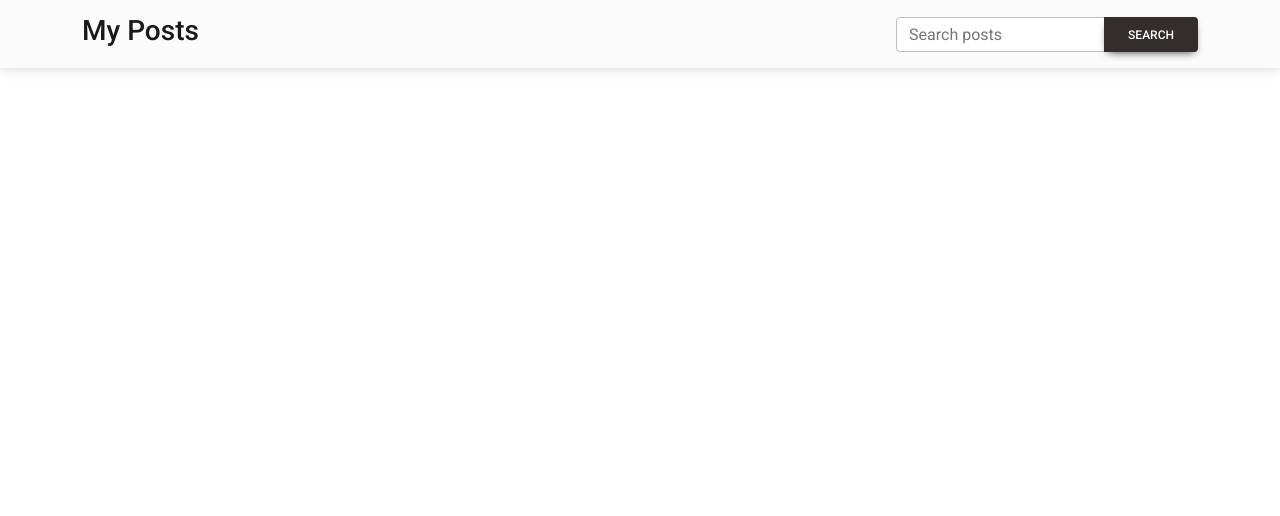
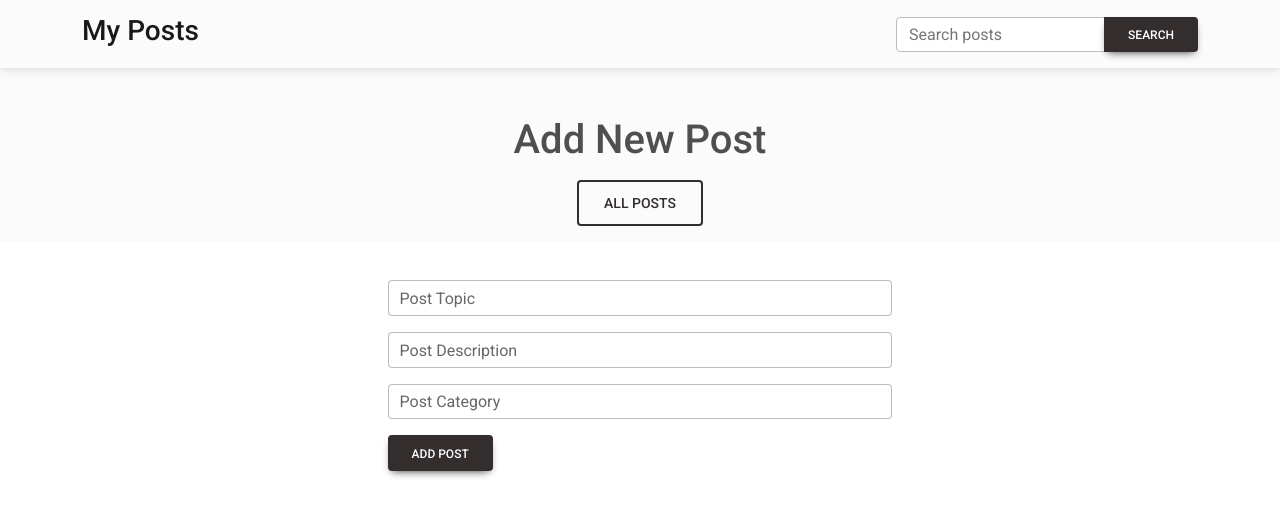
Before and after one commit to Ruchirakavinda/MERN-CRUD-Application, a React (Create React App) app in the folder client/: page /add in a window 1280 px wide. Shown: the top 516 px of the page. Built offline with nearby package versions, Linux system fonts and the light colour scheme.

Commit message:
Front end

```diff
--- a/client/src/component/createPost.js
+++ b/client/src/component/createPost.js
@@ -1,10 +1,66 @@
 import React, { Component } from 'react';
+import {
+    MDBValidation,
+    MDBInput,
+    MDBBtn,
+    MDBContainer
+  } from 'mdb-react-ui-kit';
+import { Link } from 'react-router-dom';
 
 class CreatPost extends Component {
     state = {  }
     render() {
         return (
             <>
+            <header>
+                 <div className='pt-5 pb-3 text-center bg-light'>
+                    <h1 className='mb-3'>Add New Post</h1>
+                    <Link to ="/" className='btn btn-outline-dark btn-lg' href='' role='button'>
+                    All Posts
+                    </Link>
+
+                </div>
+               </header>
+            <MDBContainer>
+              <MDBValidation className='row g-3 mx-auto' noValidate style={{ maxWidth: '80%', marginTop:"2%" }}>
+                <div className='col-7 mx-auto'>
+                    <MDBInput
+                    name='topic'
+                    id='validationCustom01'
+                    required
+                    label='Post Topic'
+                    validation='Please provide a post topic.'
+                    invalid
+                    />
+                </div>
+
+                <div className='col-md-7 mx-auto'>
+                    <MDBInput
+                    name='desc'
+                    id='validationCustom03'
+                    required
+                    label='Post Description'
+                    validation='Please provide a post description.'
+                    invalid
+                    />
+                </div>
+                <div className='col-md-7 mx-auto'>
+                    <MDBInput
+                    name='Cate'
+                    id='validationCustom05'
+                    required
+                    label='Post Category'
+                    validation='Please provide a post Category.'
+                    invalid
+                    />
+                </div>
+
+                <div className='col-7 mx-auto'>
+                    <MDBBtn type='submit' color="dark">Add Post</MDBBtn>
+                </div>
+              </MDBValidation>
+
+            </MDBContainer>
             </>
          );
     }
--- a/client/src/component/home.js
+++ b/client/src/component/home.js
@@ -44,7 +44,7 @@ retrivePost(){
             <div className='text-white'>
               <h1 className='mb-3'>Posts</h1>
               <h4 className='mb-3'>All Posts</h4>
-              <Link className='btn btn-outline-light btn-lg' href='#!' role='button'>
+              <Link to="/add" className='btn btn-outline-light btn-lg' href='#!' role='button'>
                 Add New Post
               </Link>
 
@@ -76,7 +76,7 @@ retrivePost(){
 
                   <th className='text-center' scope='row'>{index+1}</th>
                   <Link to ={`/post/${posts._id}`}>
-                      <td className='text-center' style={{color:"black",paddingTop:"20px"}}>{posts.topic}</td>
+                      <th className='text-center' style={{color:"black",paddingTop:"20px"}}>{posts.topic}</th>
                   </Link>
                   <td className='text-center' style={{width:"35%"}}>{posts.description}</td>
                   <td className='text-center'>{posts.category}</td>
--- a/client/src/component/postDetails.js
+++ b/client/src/component/postDetails.js
@@ -1,5 +1,7 @@
 import React, { Component } from 'react';
 import axios from 'axios';
+import { MDBContainer,MDBCard, MDBCardTitle, MDBCardText, MDBCardBody, MDBCardImage, MDBRow, MDBCol,MDBBtn,MDBIcon   } from 'mdb-react-ui-kit';
+import { Link } from 'react-router-dom';
 
 class PostDetails extends Component {
     constructor(props){
@@ -26,8 +28,57 @@ class PostDetails extends Component {
         });
     }
     render() {
+
+        const {topic,description,category}= this.state.post;
+
+
         return (
             <>
+            <header>
+                 <div className='pt-5 pb-3 text-center bg-light'>
+                    <h1 className='mb-3'>Post Details</h1>
+                    <Link to ="/" className='btn btn-outline-dark btn-lg' href='' role='button'>
+                    All Posts
+                    </Link>
+
+                </div>
+               </header>
+            <MDBContainer>
+
+            <MDBCard style={{ maxWidth: '60%', marginTop:"2%" }} className="mx-auto">
+                <MDBRow className='g-0'>
+                    <MDBCol md='4'>
+                    <MDBCardImage src='https://mdbcdn.b-cdn.net/wp-content/uploads/2020/06/vertical.jpg' alt='...' fluid />
+                    </MDBCol>
+                    <MDBCol md='8'>
+                    <MDBCardBody>
+                        <MDBCardTitle>Post Topic</MDBCardTitle>
+                        <MDBCardText>
+                        {topic}
+                        </MDBCardText>
+                        <MDBCardTitle>Post Description</MDBCardTitle>
+                        <MDBCardText>
+                        {description}
+                        </MDBCardText>
+                        <MDBCardTitle>Post Category</MDBCardTitle>
+                        <MDBCardText>
+                        {category}
+                        </MDBCardText>
+                        <MDBCardText className='pt-5'>
+                            <MDBBtn color="warning">
+                            <MDBIcon icon='feather-alt' size='lg' /> &nbsp;Edit
+                            </MDBBtn>
+                            &nbsp; &nbsp; &nbsp;
+                            <MDBBtn color="danger">
+                            <MDBIcon icon='trash' size='lg' /> &nbsp;Delete
+                            </MDBBtn>
+                        </MDBCardText>
+                    </MDBCardBody>
+                    </MDBCol>
+
+                </MDBRow>
+                </MDBCard>
+            </MDBContainer>
             </>
          );
     }
```
